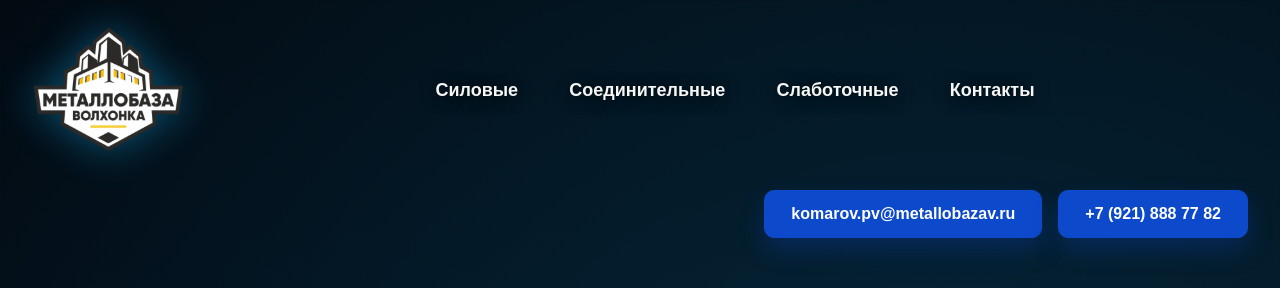
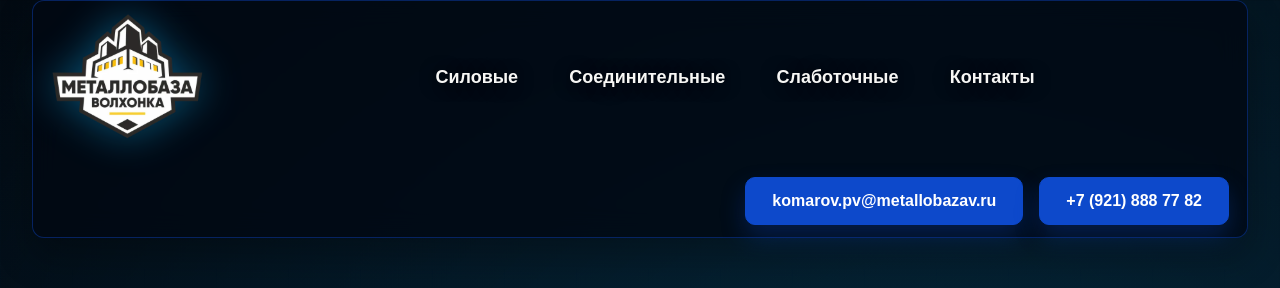
Before and after one commit to artofmarktg-a11y/cable, a Next.js app: page /catalog in a window 1280 px wide. Shown: the top 288 px of the page. Built offline with nearby package versions, Linux system fonts and the light colour scheme.

Commit message:
Refine catalog modal scrolling and navigation behavior

```diff
--- a/app/catalog/page.jsx
+++ b/app/catalog/page.jsx
@@ -319,6 +319,22 @@ export default function CatalogPage() {
     }
   }, []);
 
+  useEffect(() => {
+    if (!activeProduct && !leadModal) {
+      return undefined;
+    }
+
+    const previousOverflow = document.body.style.overflow;
+    const previousTouchAction = document.body.style.touchAction;
+    document.body.style.overflow = "hidden";
+    document.body.style.touchAction = "none";
+
+    return () => {
+      document.body.style.overflow = previousOverflow;
+      document.body.style.touchAction = previousTouchAction;
+    };
+  }, [activeProduct, leadModal]);
+
   const filteredProducts =
     activeType === catalogTypes[0] ? catalogProducts : catalogProducts.filter((product) => product.category === activeType);
 
--- a/app/globals.css
+++ b/app/globals.css
@@ -68,7 +68,7 @@ img {
 
 .hero-section {
   min-height: 100svh;
-  padding: 26px 0 48px;
+  padding: 128px 0 48px;
 }
 
 .catalog-section {
@@ -164,12 +164,23 @@ img {
 }
 
 .site-header {
+  position: fixed;
+  top: 14px;
+  left: 50%;
+  z-index: 40;
   width: min(1580px, calc(100% - 64px));
-  margin: 0 auto;
+  margin: 0;
   display: grid;
   grid-template-columns: auto 1fr auto;
   gap: 36px;
   align-items: center;
+  padding: 12px 18px;
+  border: 1px solid rgba(13, 73, 203, 0.42);
+  border-radius: 12px;
+  background: rgba(2, 8, 19, 0.78);
+  box-shadow: 0 18px 36px rgba(0, 0, 0, 0.28);
+  backdrop-filter: blur(14px);
+  transform: translateX(-50%);
 }
 
 .logo-link img {
@@ -1442,7 +1453,12 @@ svg {
 }
 
 .catalog-site-header {
-  padding-top: 26px;
+  position: relative;
+  top: auto;
+  left: auto;
+  margin: 0 auto;
+  padding-top: 12px;
+  transform: none;
 }
 
 .catalog-page-section {
@@ -1593,8 +1609,11 @@ svg {
   display: grid;
   place-items: center;
   padding: 28px;
+  overflow-y: auto;
   background: rgba(0, 0, 0, 0.72);
   backdrop-filter: blur(10px);
+  overscroll-behavior: contain;
+  touch-action: pan-y;
 }
 
 .product-modal {
@@ -1612,6 +1631,9 @@ svg {
     var(--panel-strong);
   box-shadow: 0 30px 80px rgba(0, 0, 0, 0.6);
   overflow: auto;
+  overscroll-behavior: contain;
+  -webkit-overflow-scrolling: touch;
+  touch-action: pan-y;
 }
 
 .product-modal-close {
@@ -2060,7 +2082,7 @@ svg {
   }
 
   .hero-section {
-    padding-top: 20px;
+    padding-top: 104px;
   }
 
   .about-section,
@@ -2407,10 +2429,12 @@ svg {
   .product-modal-backdrop {
     padding: 14px;
     align-items: start;
+    overflow-y: auto;
   }
 
   .product-modal {
-    max-height: calc(100vh - 28px);
+    max-height: calc(100dvh - 28px);
+    overflow-y: auto;
     padding: 18px;
   }
 
--- a/app/page.jsx
+++ b/app/page.jsx
@@ -673,8 +673,8 @@ function RequestSection() {
 }
 
 function ContactsSection() {
-  const yandexCompanyUrl = "https://yandex.ru/maps/org/metallobaza_volkhonka/176543501623/";
-  const mapSrc = "https://yandex.ru/map-widget/v1/?ol=biz&oid=176543501623";
+  const yandexCompanyUrl = "https://yandex.ru/maps/org/metallobaza_volkhonka/65739011673/";
+  const mapSrc = "https://yandex.ru/map-widget/v1/?ol=biz&oid=65739011673";
 
   return (
     <section className="contacts-section" id="contacts" aria-labelledby="contacts-title">
@@ -757,7 +757,6 @@ function Header() {
 function HeroSection({ onLeadRequest }) {
   return (
     <section className="hero-section" id="top" aria-labelledby="hero-title">
-      <Header />
       <div className="section-shell hero-grid">
         <div className="hero-copy">
           <h1 id="hero-title">Кабельная продукция со склада и под заказ</h1>
@@ -885,6 +884,7 @@ export default function HomePage() {
 
   return (
     <main className="site-page">
+      <Header />
       <HeroSection onLeadRequest={setLeadModal} />
       <AboutSection />
       <TaskSection onLeadRequest={setLeadModal} />
```
